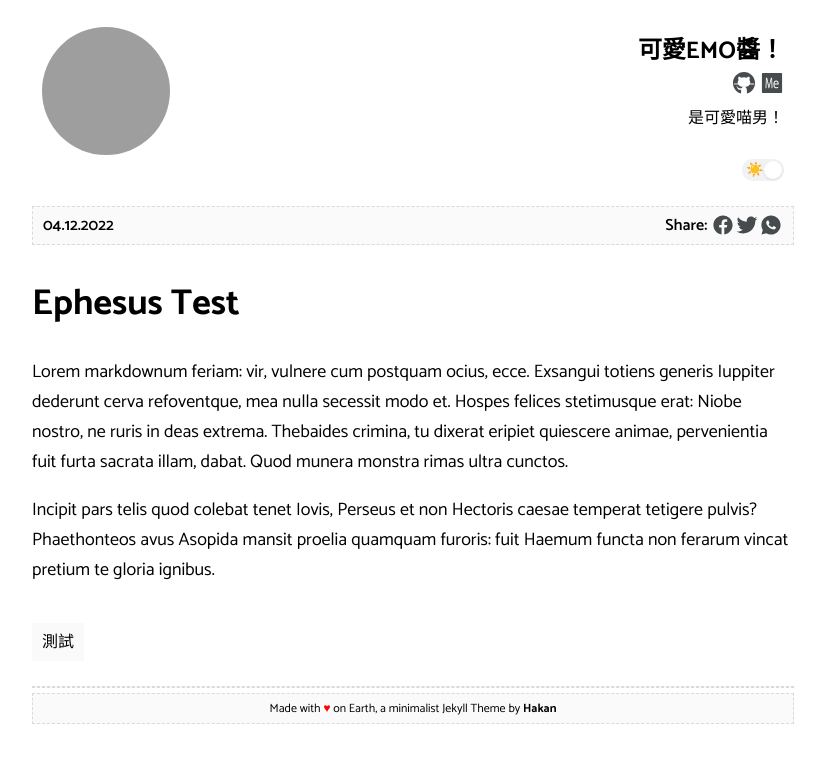
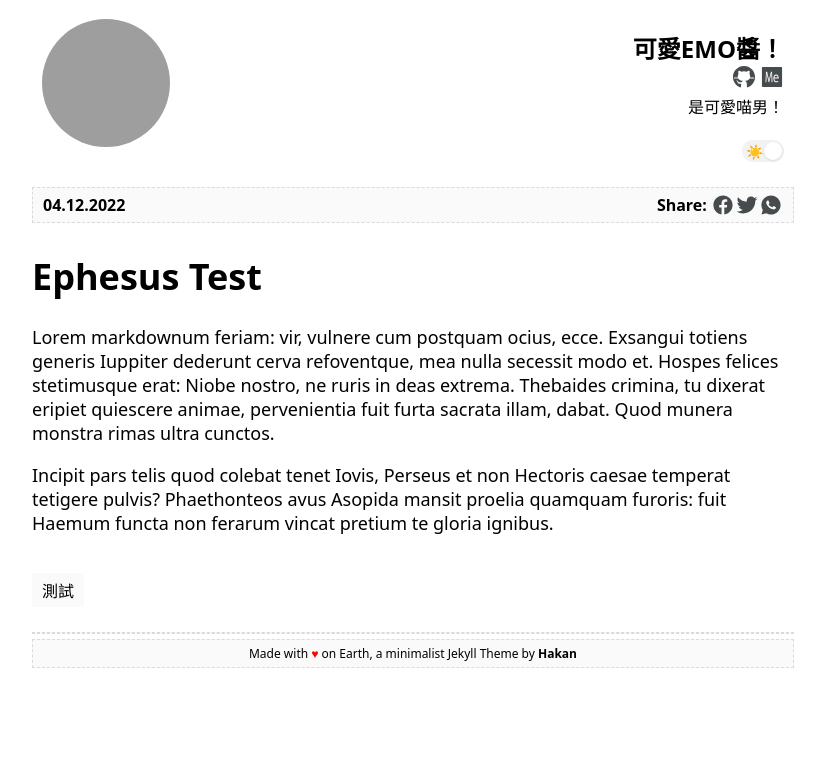
Before and after one commit to 1f616neko/blog, a Jekyll site: the page built from _posts/2022-12-04-Ephesus_Test.md, in a window 1280 px wide. Shown: the top 763 px of the page, without its empty margins (227-1052 px from the left). Built offline with Jekyll 4.4.1, drawn with Linux system fonts in a browser that asks for light colours; comment, search, counter and statistics services are not loaded; grey boxes are pictures that could not be loaded.

Commit message:
try to use Noto

```diff
--- a/assets/css/style.css
+++ b/assets/css/style.css
@@ -16,7 +16,7 @@
 }
 
 body{
-  font-family: 'Catamaran', sans-serif;
+  font-family: 'Noto Sans HK', 'Noto Sans', sans-serif;
   font-weight: 300;
   background: var(--body-bg);
   color: var(--primary-font-color);
```
